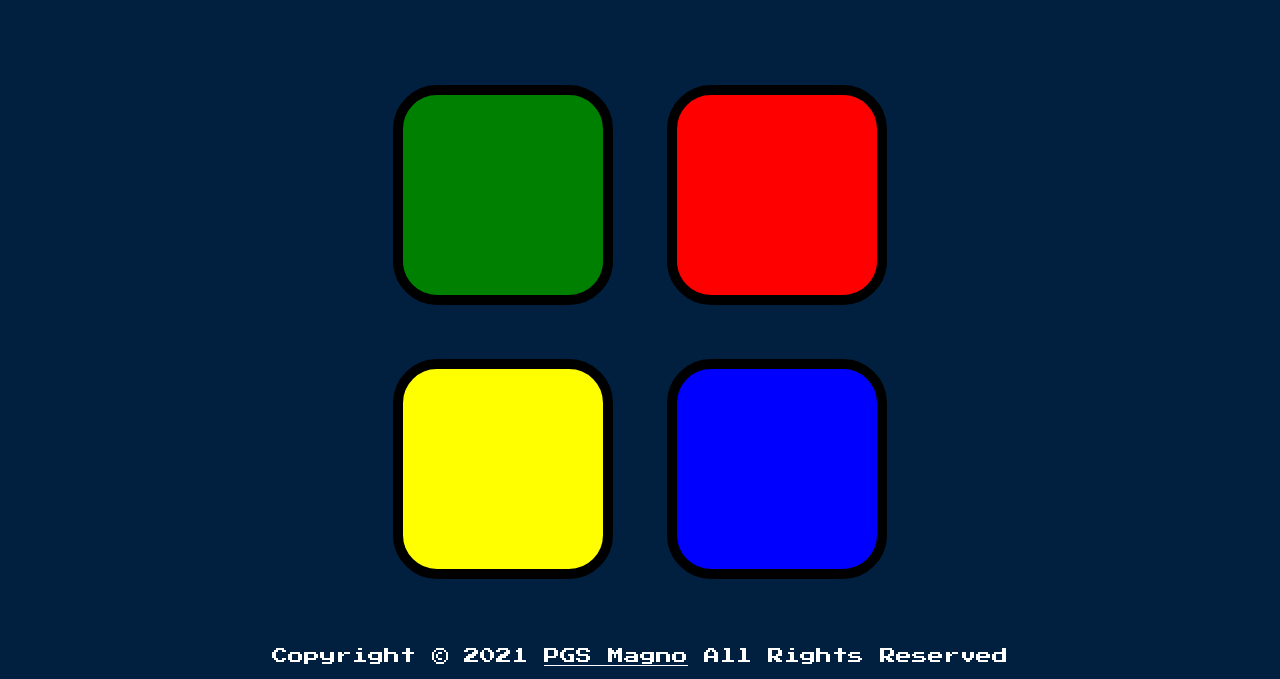
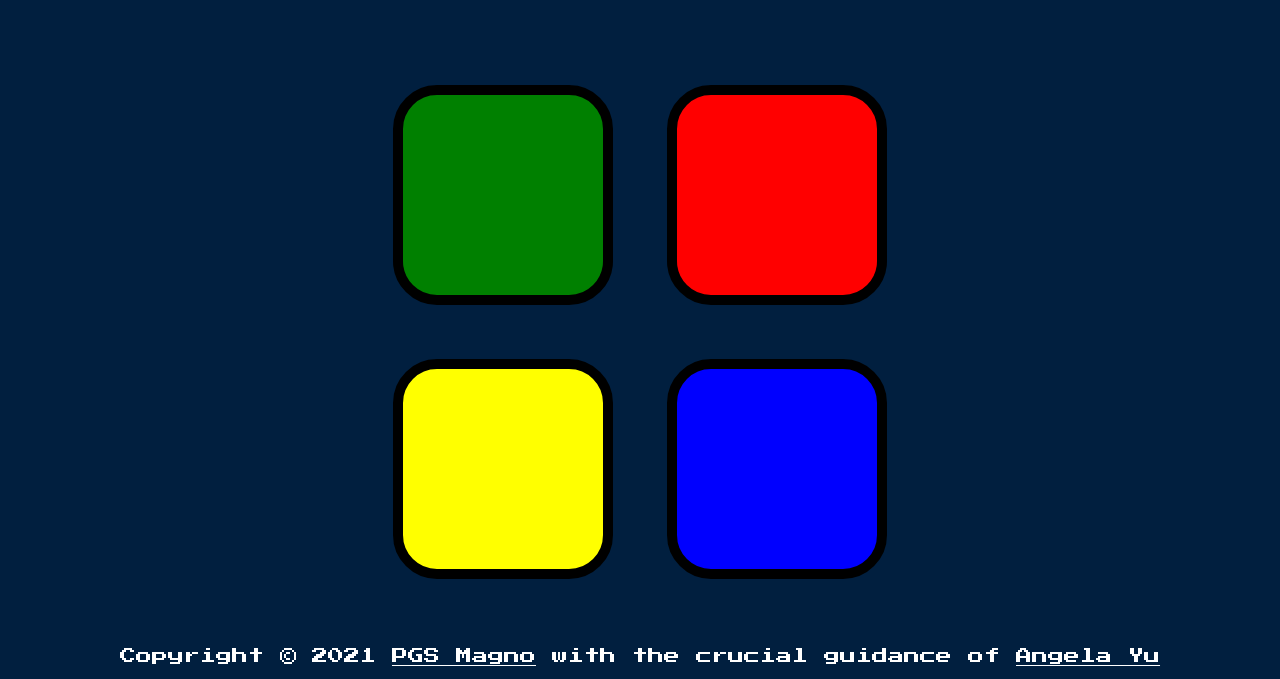
Before and after one commit to pgmagno/simon-game, a plain HTML site: page index.html in a window 1280 px wide. Shown: the part 242-921 px from the top of the page. Drawn offline with nearby package versions, Linux system fonts and the light colour scheme.

Commit message:
Update index.html

```diff
--- a/index.html
+++ b/index.html
@@ -3,7 +3,7 @@
 
 <head>
     <meta charset="utf-8">
-    <title>My Simon</title>
+    <title>A Game of Simon</title>
     <link rel="stylesheet" href="styles.css">
     <link href="https://fonts.googleapis.com/css?family=Press+Start+2P" rel="stylesheet">
 </head>
@@ -38,11 +38,11 @@
 
     </div>
 
-    <footer>
+   <footer>
         <p class="footer">Copyright &copy; <script>
                 document.write(new Date().getFullYear())
             </script>
-            <a href="mailto:pgs.magno@gmail.com?subject=feedback-on-simon-game"> PGS Magno</a> All Rights Reserved
+            <a href="mailto:pgs.magno@gmail.com?subject=feedback-on-survey-page"> PGS Magno</a> with the crucial guidance of <a href="https://www.appbrewery.co/">Angela Yu</a>
         </p>
     </footer>
 
```
